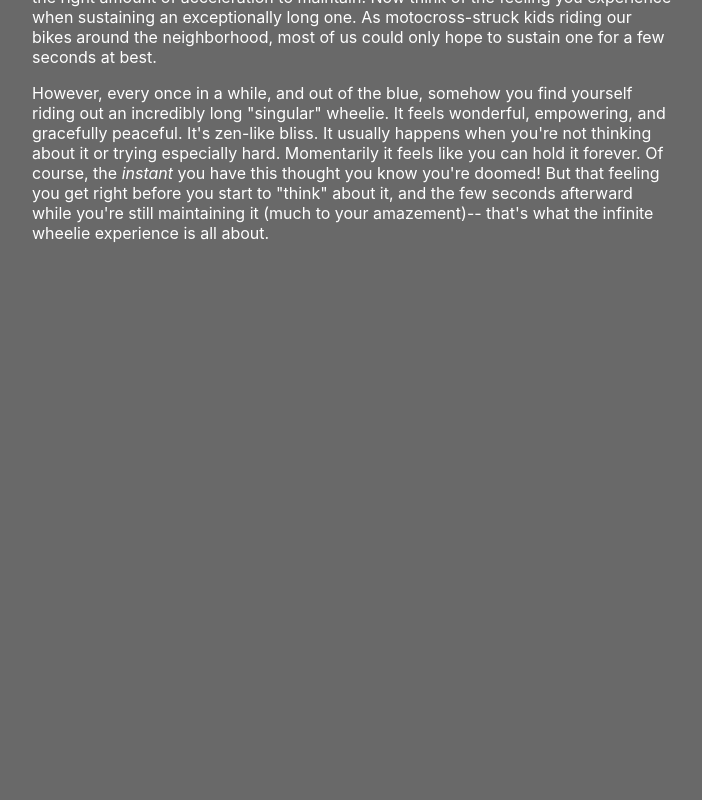
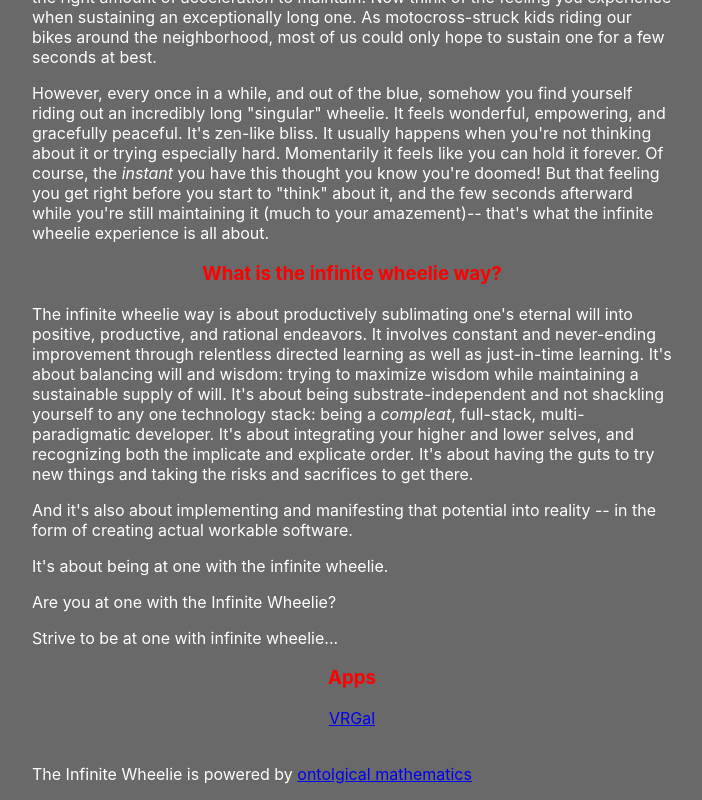
Before and after one commit to vt5491/iw, a React (Create React App) app: page / in a window 1280 px wide. Shown: the part 808-1608 px from the top of the page, without its empty margins (288-990 px from the left). Before the commit the page ends 1067 px from the top, so only its background shows below. Built offline with nearby package versions, Linux system fonts and the light colour scheme.

Commit message:
Add link to VRGal.

```diff
--- a/src/components/Mantra.css
+++ b/src/components/Mantra.css
@@ -41,6 +41,14 @@ mantra-text {
   color: red;
 }
 
+.mantra-app {
+  text-align: center;
+}
+
+.mantra-footer {
+  padding-top: 20px;
+}
+
 
 /* #root {
   background-color: #A82FC1
--- a/src/components/Mantra.jsx
+++ b/src/components/Mantra.jsx
@@ -36,6 +36,26 @@ class Mantra extends React.Component {
         <p>However, every once in a while, and out of the blue, somehow you find yourself riding out an incredibly long "singular" wheelie. It feels wonderful, empowering, and gracefully peaceful. It's zen-like bliss. It usually happens when you're not thinking about it or trying especially hard.  Momentarily it feels like you can hold it forever.   Of course, the <em>instant</em> you have this thought you know you're doomed!  But that feeling you get right before you start to "think" about it, and the few seconds afterward while you're still maintaining it (much to your amazement)-- that's what the infinite wheelie experience is all about.</p>
         <p/>
         <WheelieKid></WheelieKid>
+        <h3 className='mantra-header'>What is the infinite wheelie way?</h3>
+
+<p>The infinite wheelie way is about productively sublimating one's eternal will into positive, productive, and rational endeavors.  It involves constant and never-ending improvement through relentless directed learning as well as just-in-time learning.  It's about balancing will and wisdom: trying to maximize wisdom while maintaining a sustainable supply of will.  It's about being substrate-independent and not shackling yourself to any one technology stack: being a <em>compleat</em>, full-stack, multi-paradigmatic developer.  It's about integrating your higher and lower selves, and recognizing both the implicate and explicate order. It's about having the guts to try new things and taking the risks and sacrifices to get there.</p>
+
+<p>And it's also about implementing and manifesting that potential into reality -- in the form of creating actual workable software.  </p>
+
+<p>It's about being at one with the infinite wheelie.</p>
+
+<p>Are you at one with the Infinite Wheelie?</p>
+
+<p>Strive to be at one with infinite wheelie...</p>
+        <h3 className='mantra-header'>Apps</h3>
+          <p/>
+          <div className='mantra-app'>
+          <a  href="https://infinitewheelie.org/apps/vrgal/">VRGal</a>
+          </div>
+
+<div className='mantra-footer'>
+<p>The Infinite Wheelie is powered by <a href="https://www.youtube.com/watch?v=AGPlqP0tUyE&amp;list=PLiMRYDGr3ap04uX70m2R7p3REe4PSRFW2">ontolgical mathematics</a></p>
+</div>
       </div>
     </mantra-text>
         // ReactDOM.render('<WheelieKid></WheelieKid>');
--- /dev/null
+++ b/src/components/WheelieKid.css
@@ -0,0 +1,11 @@
+.wk {
+  text-align: center;
+  /* justify-content: center; */
+  /* background-color: #282c34; */
+  /* position: absolute;
+  top: 50%;
+  left: 50%;
+  margin-right: -50%;
+  transform: translate(-50%, -50%); */
+  /* width: 640px; */
+}
--- a/src/components/WheelieKid.jsx
+++ b/src/components/WheelieKid.jsx
@@ -1,5 +1,6 @@
 import React from 'react';
 import YouTube from 'react-youtube';
+import './WheelieKid.css';
 
 class WheelieKid extends React.Component {
 
@@ -16,12 +17,15 @@ class WheelieKid extends React.Component {
     };
 
     return (
+      <div className="wk">
       <YouTube
         videoId={wheelieKidVidId}
         // videoId={catVidId}
         opts={opts}
         onReady={this._onReady}
+        className="wk"
       />
+      </div>
     );
   }
 
```
